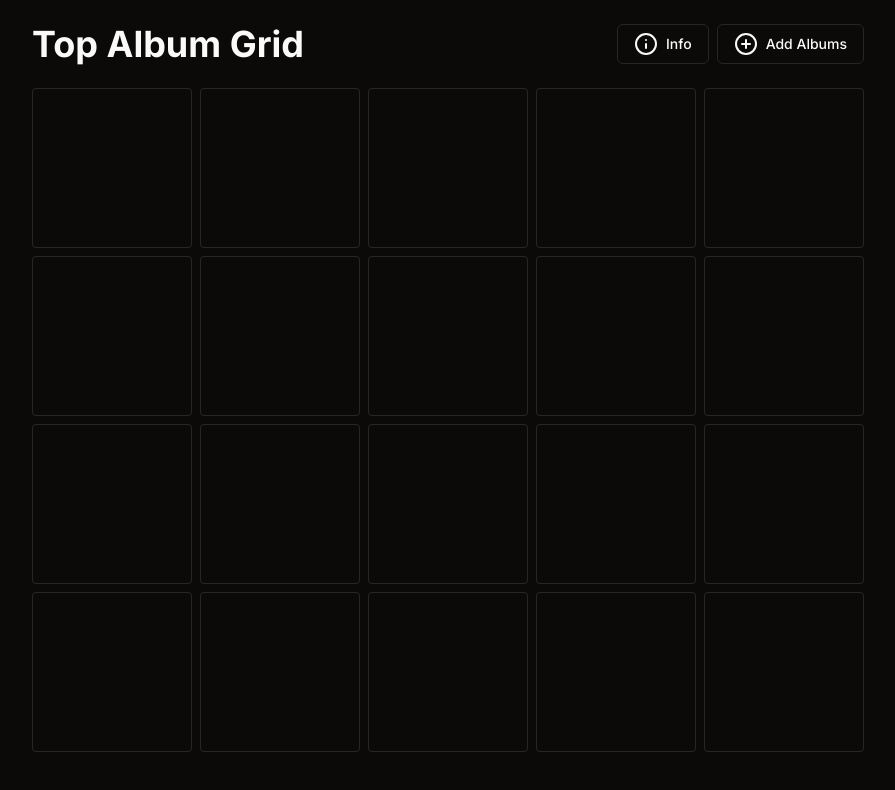
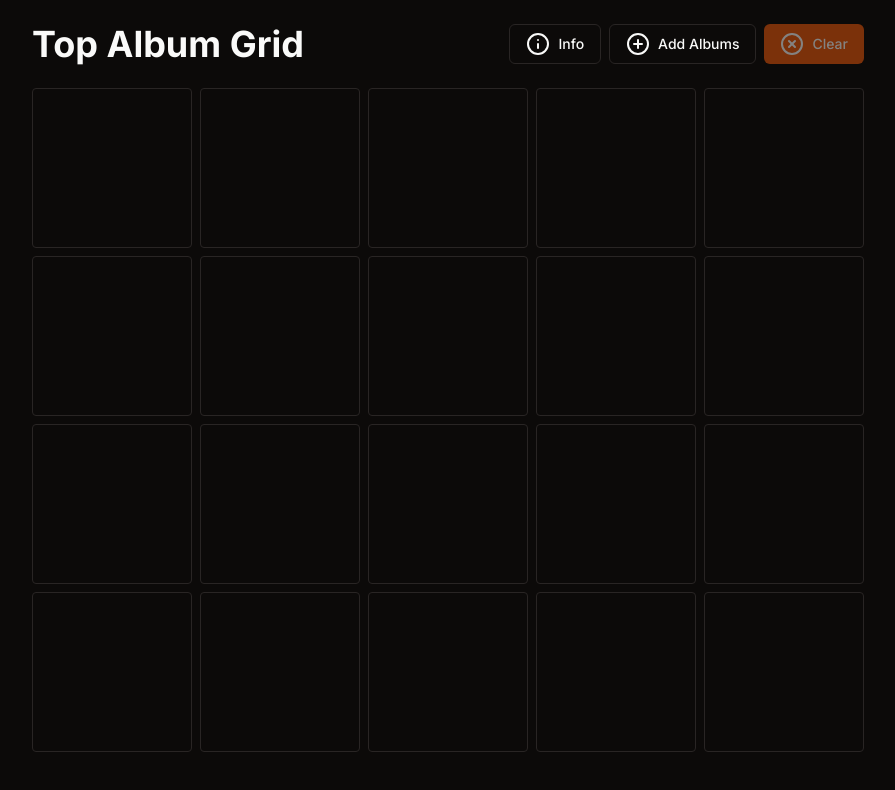
Before and after one commit to lukemcdowell/musaic, a Next.js app: page / in a window 1280 px wide. Shown: the top 790 px of the page, without its empty margins (192-1087 px from the left). Built offline with nearby package versions, Linux system fonts and the light colour scheme.

Commit message:
saving topAlbums to localStorage

```diff
--- a/src/app/page.tsx
+++ b/src/app/page.tsx
@@ -5,9 +5,10 @@ import InfoDialog from '@/components/infoDialog';
 import SearchDialog from '@/components/searchDialog';
 import { Button } from '@/components/ui/button';
 import { useToast } from '@/components/ui/use-toast';
+import '@/styles/fade.css';
 import { Album } from '@/types/types';
 import { CirclePlus, CircleX } from 'lucide-react';
-import { useState } from 'react';
+import { useEffect, useState } from 'react';
 
 export default function Home() {
   const [topAlbums, setTopAlbums] = useState<Array<Album | null>>(
@@ -15,10 +16,11 @@ export default function Home() {
   );
   const [openModal, setOpenModal] = useState(false);
   const [gridIndex, setGridIndex] = useState(-1);
+  const [loaded, setLoaded] = useState(false);
 
   const { toast } = useToast();
 
-  const isGridEmpty = topAlbums.every((album) => album === null);
+  const gridNotEmpty = topAlbums.some((album) => album !== null);
 
   const addAlbumToGridIndex = (album: Album, index: number) => {
     const newTopAlbums = [...topAlbums];
@@ -58,7 +60,22 @@ export default function Home() {
 
   const clearGrid = () => {
     setTopAlbums(Array(20).fill(null));
+    localStorage.setItem('topAlbums', JSON.stringify(Array(20).fill(null)));
   };
+
+  useEffect(() => {
+    if (gridNotEmpty) {
+      localStorage.setItem('topAlbums', JSON.stringify(topAlbums));
+    }
+  }, [topAlbums]);
+
+  useEffect(() => {
+    const topAlbums = localStorage.getItem('topAlbums');
+    if (topAlbums) {
+      setTopAlbums(JSON.parse(topAlbums));
+    }
+    setLoaded(true);
+  }, []);
 
   return (
     <>
@@ -73,22 +90,25 @@ export default function Home() {
               </div>
               Add Albums
             </Button>
-            {!isGridEmpty && (
-              <Button onClick={clearGrid}>
+            <Button
+              onClick={clearGrid}
+              disabled={!gridNotEmpty}
+            >
               <div className="pr-2">
                 <CircleX />
               </div>
               Clear
             </Button>
-            )}
           </div>
         </div>
 
+        <div className={`fade-in ${loaded ? 'visible' : ''}`}>
           <Grid
             topAlbums={topAlbums}
             setTopAlbums={setTopAlbums}
             handleAlbumClick={handleAlbumClick}
           />
+        </div>
       </div>
 
       <SearchDialog
--- /dev/null
+++ b/src/styles/fade.css
@@ -0,0 +1,8 @@
+.fade-in {
+  opacity: 0;
+  transition: opacity 0.75s ease-in;
+}
+
+.fade-in.visible {
+  opacity: 1;
+}
```
Lines whose indentation alone changed are shown as unchanged.
